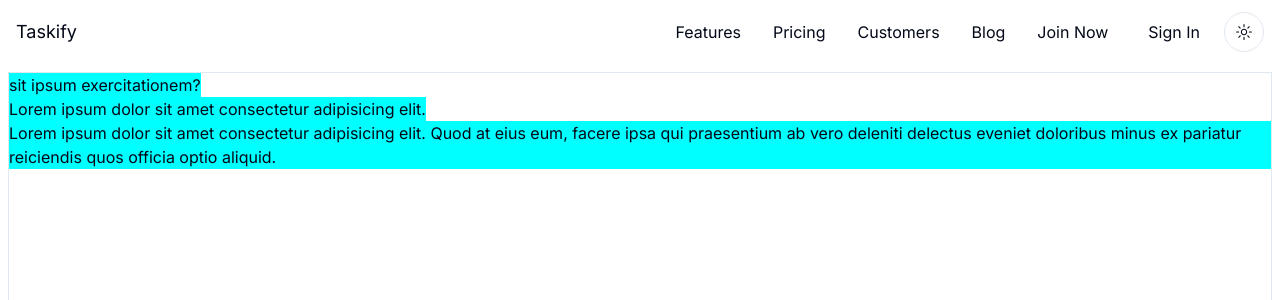
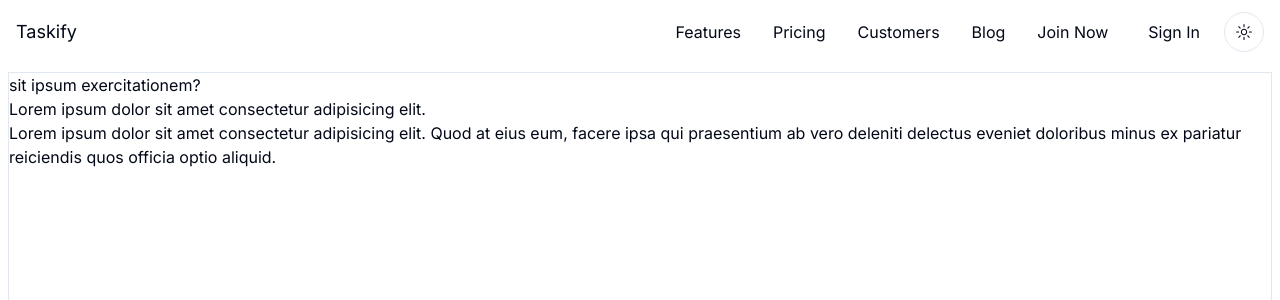
Before and after one commit to akladyous/taskify, a Next.js app: page / in a window 1280 px wide. Shown: the top 300 px of the page. Built offline with nearby package versions, Linux system fonts and the light colour scheme; no server answers.

Commit message:
Untracked files on taskify

```diff
--- a/src/app/globals.css
+++ b/src/app/globals.css
@@ -14,10 +14,7 @@
 html:focus {
   scroll-behavior: smooth;
 }
-.item {
-  width: fit-content;
-  background-color: aqua;
-}
+
 /* ensure that certain types of elements (images, pictures, and SVGs) do not exceed the width of their containing parent element. This rule is particularly useful for creating responsive designs. */
 img,
 picture,
```
